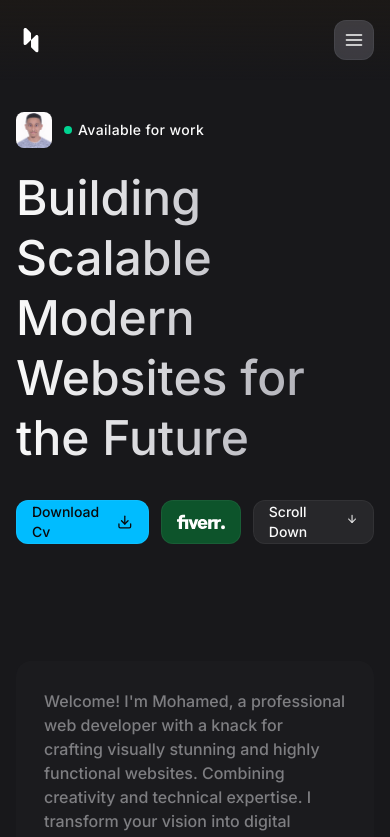
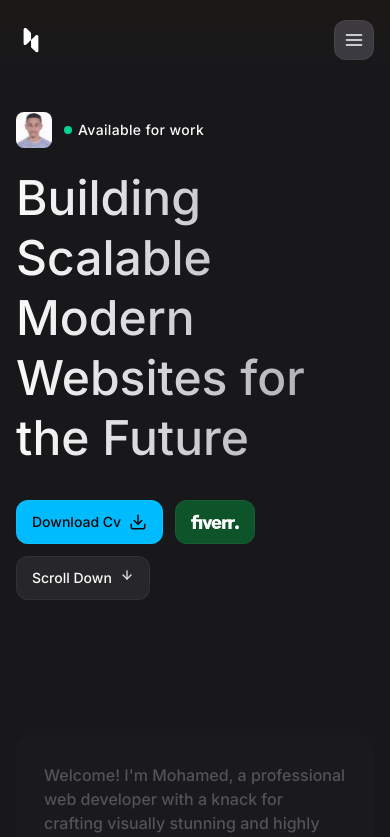
Before and after one commit to MohamedKhassar/Portfolio_Mohamed, a React (Vite) app: page / in a window 390 px wide. Shown: the top 837 px of the page. Built offline with nearby package versions, Linux system fonts and the light colour scheme.

Commit message:
make new button fully-responsive

```diff
--- a/src/components/Hero.jsx
+++ b/src/components/Hero.jsx
@@ -27,7 +27,7 @@
                     <h2 className="headline-1 max-w-[15ch] sm:max-w-[20ch] mt-5 mb-8 lg:mb-10">
                         Building Scalable Modern Websites for the Future
                     </h2>
-                    <div className="flex items-center gap-3">
+                    <div className="flex items-center gap-3 flex-wrap">
                         <ButtonPrimary label={"download cv"} icon={<FiDownload className="text-[18px]" />} href="/assets/file/Mohamed_Khassar_CV(ENG).pdf" target="_blank" classes={"capitalize group"} />
                         <ButtonPrimary href="https://www.fiverr.com/s/YRx380q" classes={"capitalize !bg-green-900 !text-white hover:!bg-green-50 hover:!text-green-900 !duration-500"} target="_blank" icon={<SiFiverr className="md:size-14 size-12" />} />
                         <ButtonOutline href="#about" label={"scroll down"} classes={"capitalize"} icon={<FiArrowDown className="animate-bounce" />} />
--- a/src/data.js
+++ b/src/data.js
@@ -12,12 +12,6 @@
       projectLink: 'https://khassar-porfolio.netlify.app/'
     },
     {
-      imgSrc: '/assets/imgs/dashboard.png',
-      title: 'Admin Dashboard',
-      tags: [ 'Animation', 'Web Development',"Web Design","React-Charts"],
-      projectLink: 'https://v1admin-dashboard.netlify.app/'
-    },
-    {
       imgSrc: '/assets/imgs/e-learning.png',
       title: 'E-learning Website',
       tags: ['Web-design', 'Web-Development',"Framer motion","NextJS"],
@@ -30,6 +24,12 @@
       projectLink: 'https://rstkhassar.netlify.app/'
     },
     {
+      imgSrc: '/assets/imgs/dashboard.png',
+      title: 'Admin Dashboard',
+      tags: [ 'Animation', 'Web Development',"Web Design","React-Charts"],
+      projectLink: 'https://v1admin-dashboard.netlify.app/'
+    },
+    {
       imgSrc: '/assets/imgs/NotePulse.png',
       title: 'Note App',
       tags: ['Web Development', "React","Tailwind"],
```
